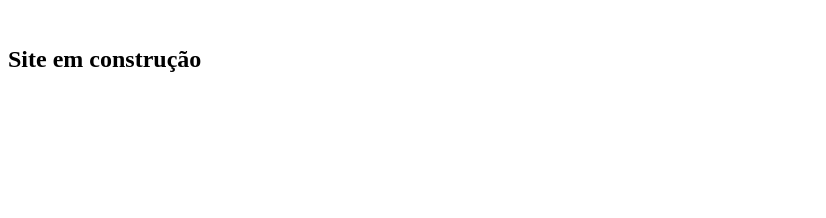
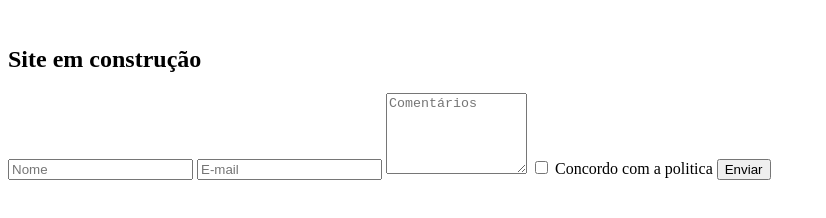
Before and after one commit to GeovaneFarias/projeto-bloco-2, a plain HTML site: page index.html in a window 1280 px wide. Shown: the whole page, without its empty margins (0-826 px from the left). Drawn offline with Linux system fonts and the light colour scheme.

Commit message:
Mod6 contrução do dormulário

```diff
--- a/index.html
+++ b/index.html
@@ -17,9 +17,17 @@
             <section>
                 <h1>Site em construção</h1>
             </section>
+            <section>
+                <form >
+                    <input type="text" placeholder="Nome">
+                    <input type="text" placeholder="E-mail">
+                    <textarea cols="15" rows="5" placeholder="Comentários"></textarea>
+                    <input type="checkbox" name="caixa"">
+                    <label for="caixa">Concordo com a politica</label>
+                    <button>Enviar</button>
+                </form>
+            </section>
         </main>
-
         <footer><img src="alguma coisa aqui" alt=""></footer>
-
     </body>
 </html>
```
